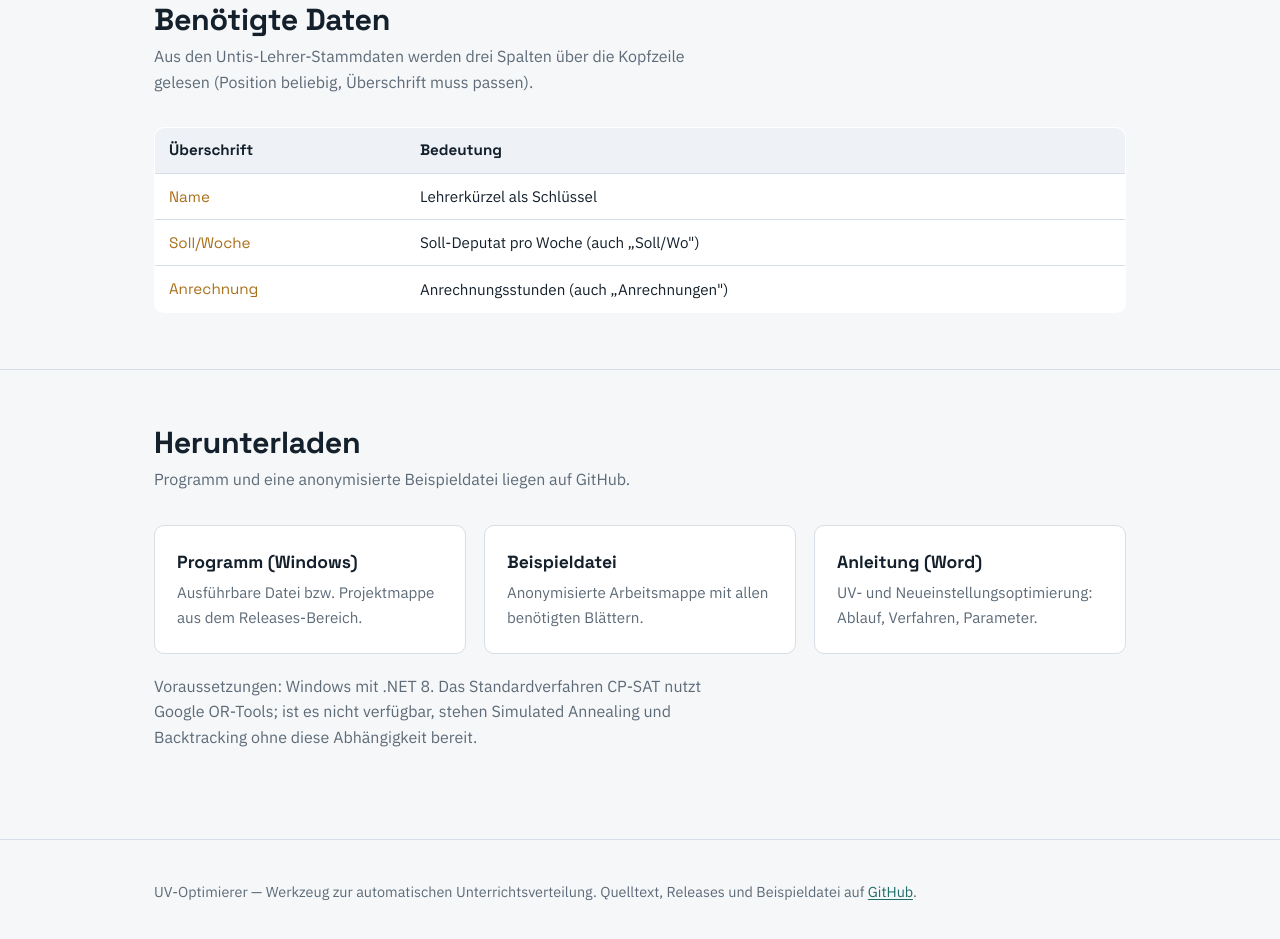
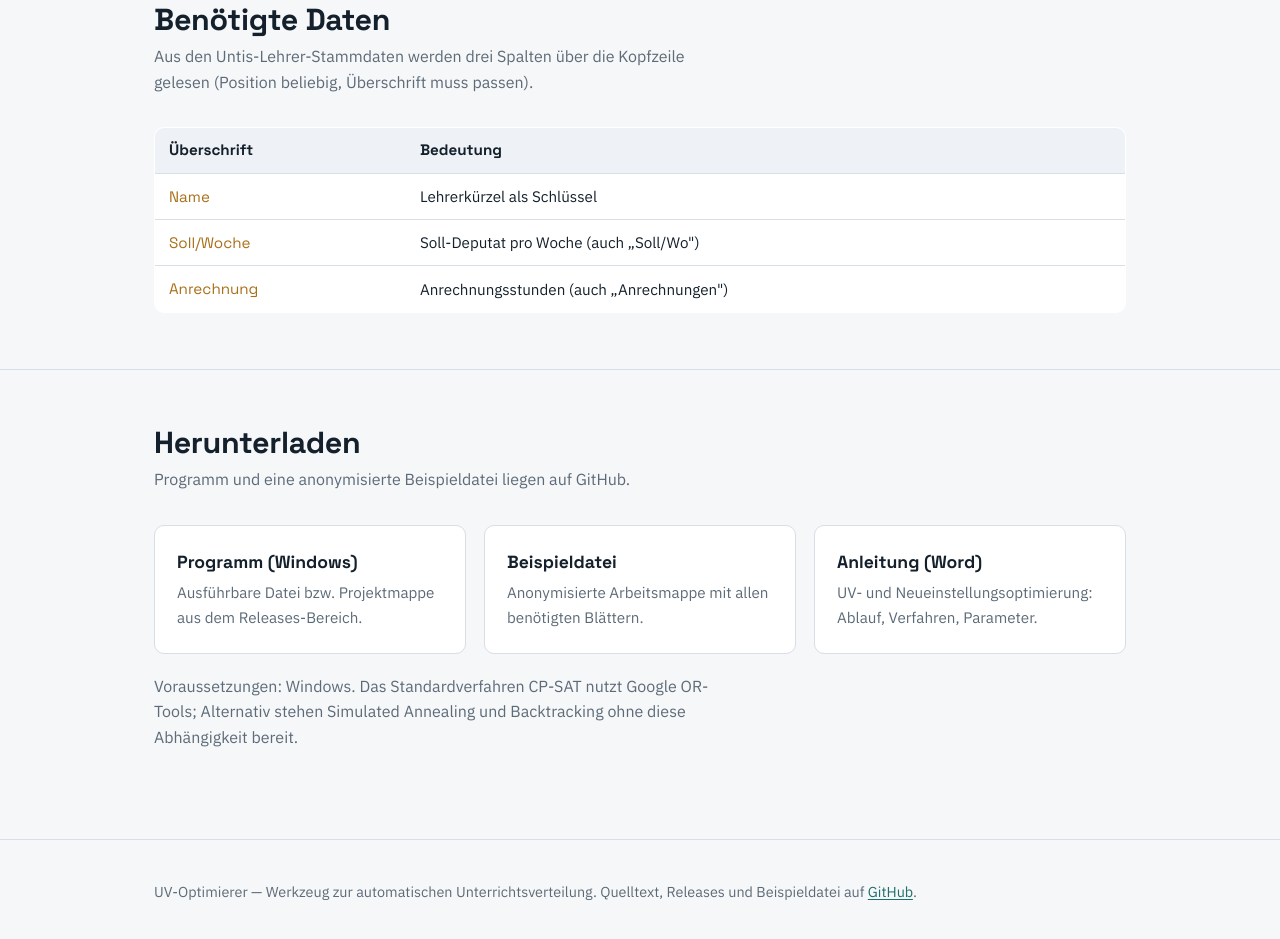
Before and after one commit to schulsoftware-KI/Unterrichtsverteilungsoptimierer, a plain HTML site: page docs/index.html in a window 1280 px wide. Shown: the part 1817-2756 px from the top of the page. Drawn offline with Linux system fonts and the light colour scheme.

Commit message:
Add files via upload

```diff
--- a/docs/index.html
+++ b/docs/index.html
@@ -221,7 +221,7 @@
         <span>UV- und Neueinstellungsoptimierung: Ablauf, Verfahren, Parameter.</span>
       </a>
     </div>
-    <p class="sub" style="margin-top:20px">Voraussetzungen: Windows mit .NET 8. Das Standardverfahren CP-SAT nutzt Google OR-Tools; ist es nicht verfügbar, stehen Simulated Annealing und Backtracking ohne diese Abhängigkeit bereit.</p>
+    <p class="sub" style="margin-top:20px">Voraussetzungen: Windows. Das Standardverfahren CP-SAT nutzt Google OR-Tools; Alternativ stehen Simulated Annealing und Backtracking ohne diese Abhängigkeit bereit.</p>
   </div>
 </section>
 
```
